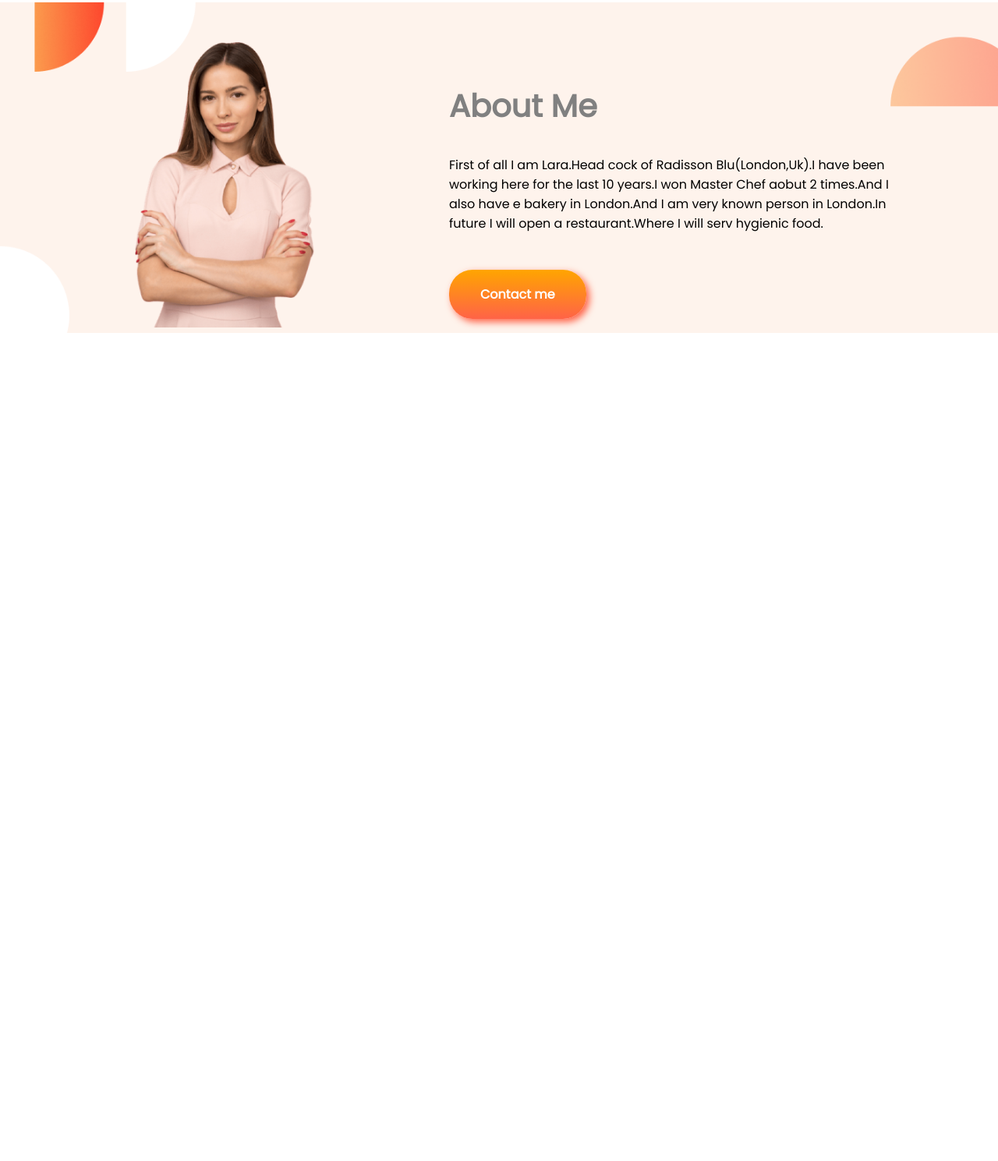
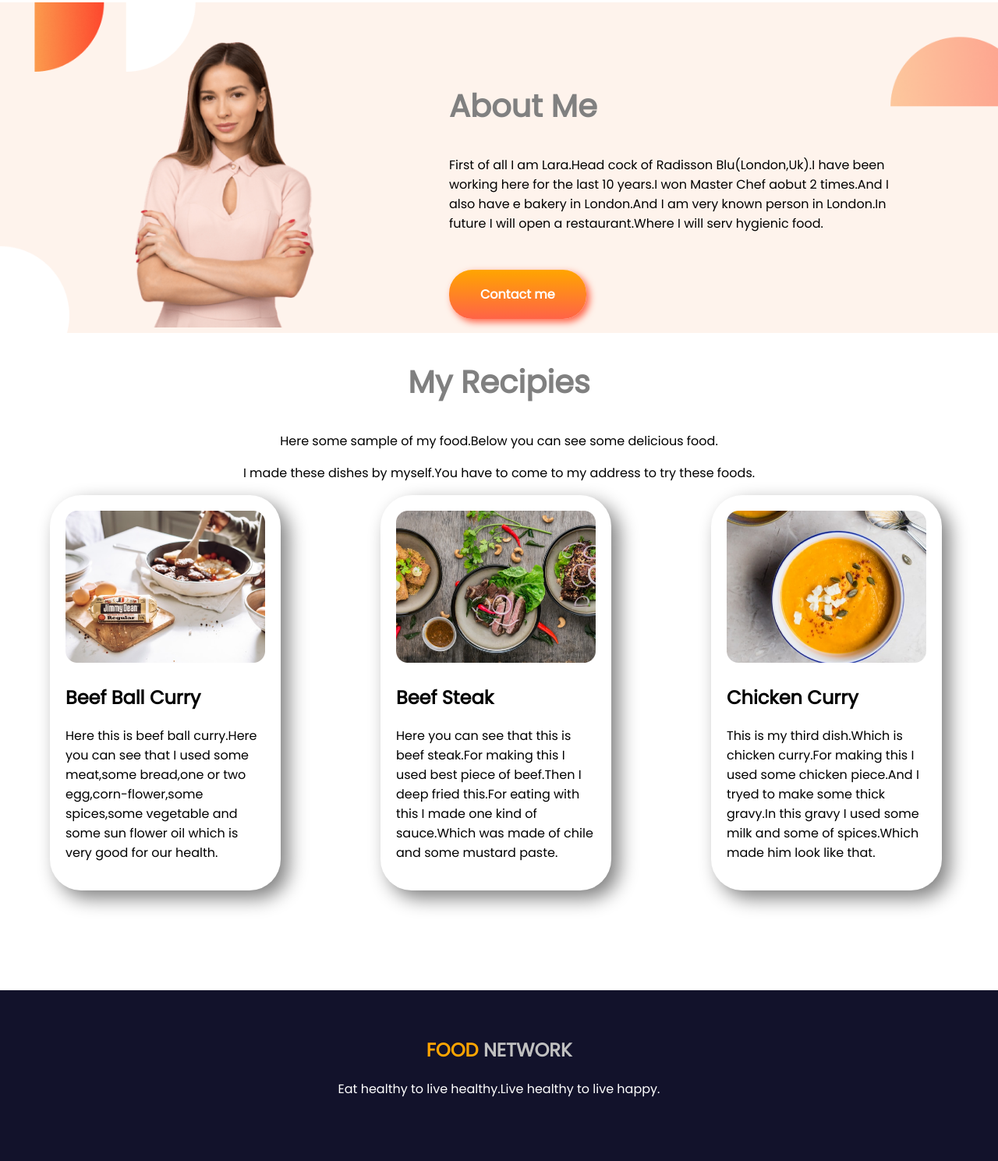
Before and after one commit to Sagar-Mazumder/Food-Network, a plain HTML site: page index.html in a window 1280 px wide. Shown: the part 539-2028 px from the top of the page at 78% size. Before the commit the page ends 966 px from the top, so only its background shows below. Drawn offline with Linux system fonts and the light colour scheme.

Commit message:
all are added

```diff
--- a/index.html
+++ b/index.html
@@ -46,7 +46,41 @@
         </div>
 
     </section>
-
+    <section>
+        <h2 id="bish-id" class="dish-center">My Recipies</h2>
+        <p class="dish-center">Here some sample of my food.Below you can see some delicious food.</p>
+        <p class="dish-center">I made these dishes by myself.You have to come to my address to try these foods.</p>
+        <div class="dish-tag">
+            <div class="dishes-width">
+                <img class="dish-image" src="images/pp1.jpg" alt="Beef Ball Curry">
+                <h2>Beef Ball Curry</h2>
+                <p>
+                    Here this is beef ball curry.Here you can see that I used some meat,some bread,one or two
+                    egg,corn-flower,some spices,some vegetable and some sun flower oil which is very good for our
+                    health.
+                </p>
+            </div>
+            <div class="dishes-width">
+                <img class="dish-image" src="images/pp3.jpg" alt="Beef Steak">
+                <h2>Beef Steak</h2>
+                <p>
+                    Here you can see that this is beef steak.For making this I used best piece of beef.Then I deep fried
+                    this.For eating with this I made one kind of sauce.Which was made of chile and some mustard paste.
+                </p>
+            </div>
+            <div class="dishes-width">
+                <img class="dish-image" src="images/pp2.png" alt="chicken curry">
+                <h2>Chicken Curry</h2>
+                <p>This is my third dish.Which is chicken curry.For making this I used some chicken piece.And I tryed to
+                    make some thick gravy.In this gravy I used some milk and some of spices.Which made him look like
+                    that.</p>
+            </div>
+        </div>
+    </section>
+    <footer>
+        <h2><span>FOOD </span> NETWORK</h2>
+        <p>Eat healthy to live healthy.Live healthy to live happy.</p>
+    </footer>
 </body>
 
 </html>
--- a/style.css
+++ b/style.css
@@ -31,7 +31,7 @@ h1 {
 }
 
 #home-text {
-    text-align: justify;
+
     color: gray;
 }
 
@@ -74,3 +74,51 @@ h1 {
     color: gray;
     font-size: 250%;
 }
+
+.dish-tag {
+    display: flex;
+}
+
+.dishes-width {
+    width: 20%;
+    margin-left: 5%;
+    margin-right: 5%;
+    padding: 20px;
+    box-shadow: 10px 10px 25px gray;
+    border-radius: 40px;
+}
+
+.dish-image {
+    width: 100%;
+}
+
+.dish-center {
+    text-align: center;
+}
+
+#bish-id {
+    font-size: 250%;
+    font-weight: 700;
+    color: gray;
+}
+
+footer {
+    background-color: rgb(18, 18, 43);
+    margin-top: 10%;
+    padding-top: 3%;
+    padding-bottom: 5%;
+    text-align: center;
+    font-size: 100%;
+}
+
+footer span {
+    color: orange;
+}
+
+footer h2 {
+    color: silver;
+}
+
+footer p {
+    color: white;
+}
```
Also changed, not shown: images/pp1.jpg (renamed from images/Project Cover.jpg), images/pp2.png (renamed from images/Project Cover.png), images/pp3.jpg (renamed from images/Project Cover1.jpg).
